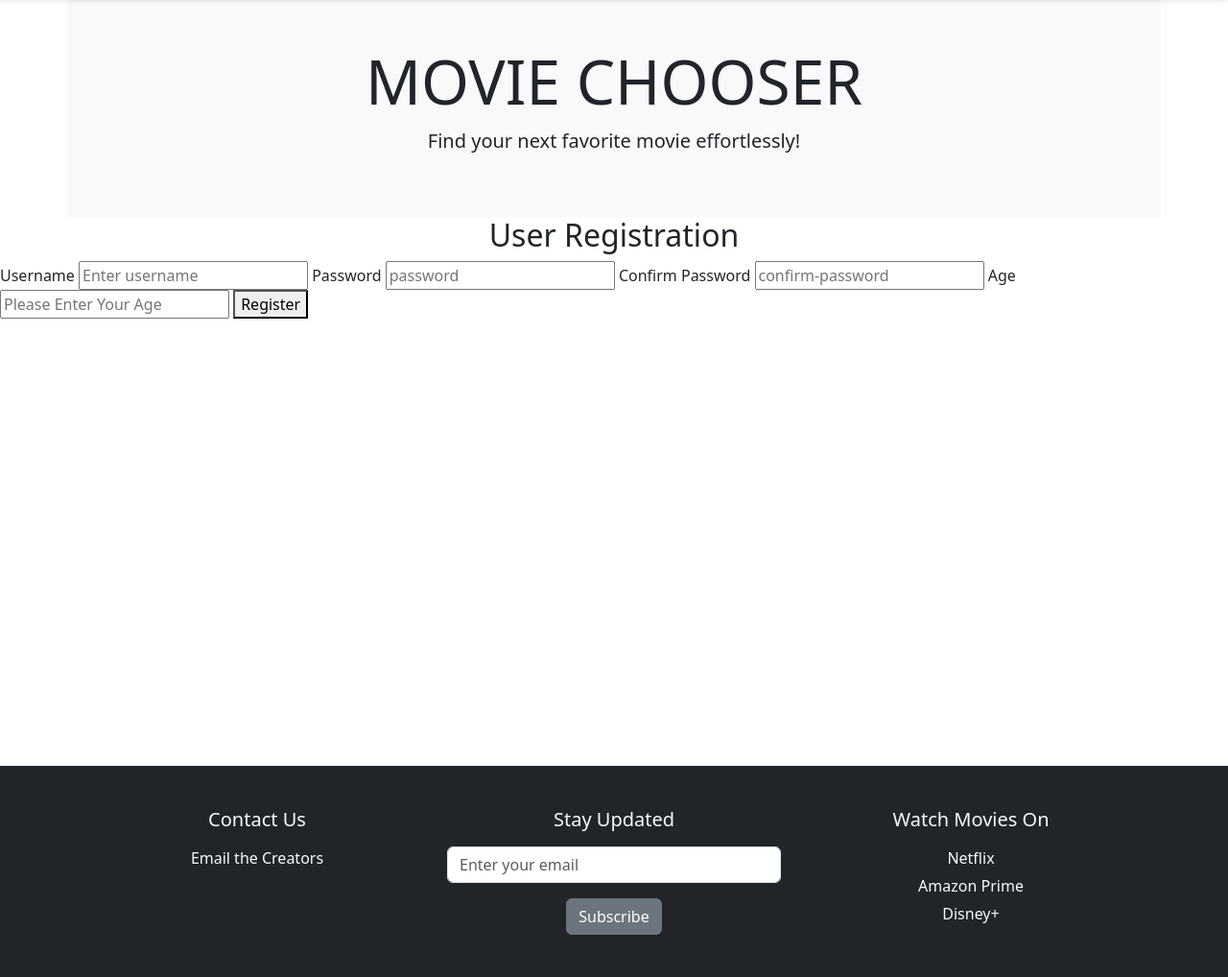
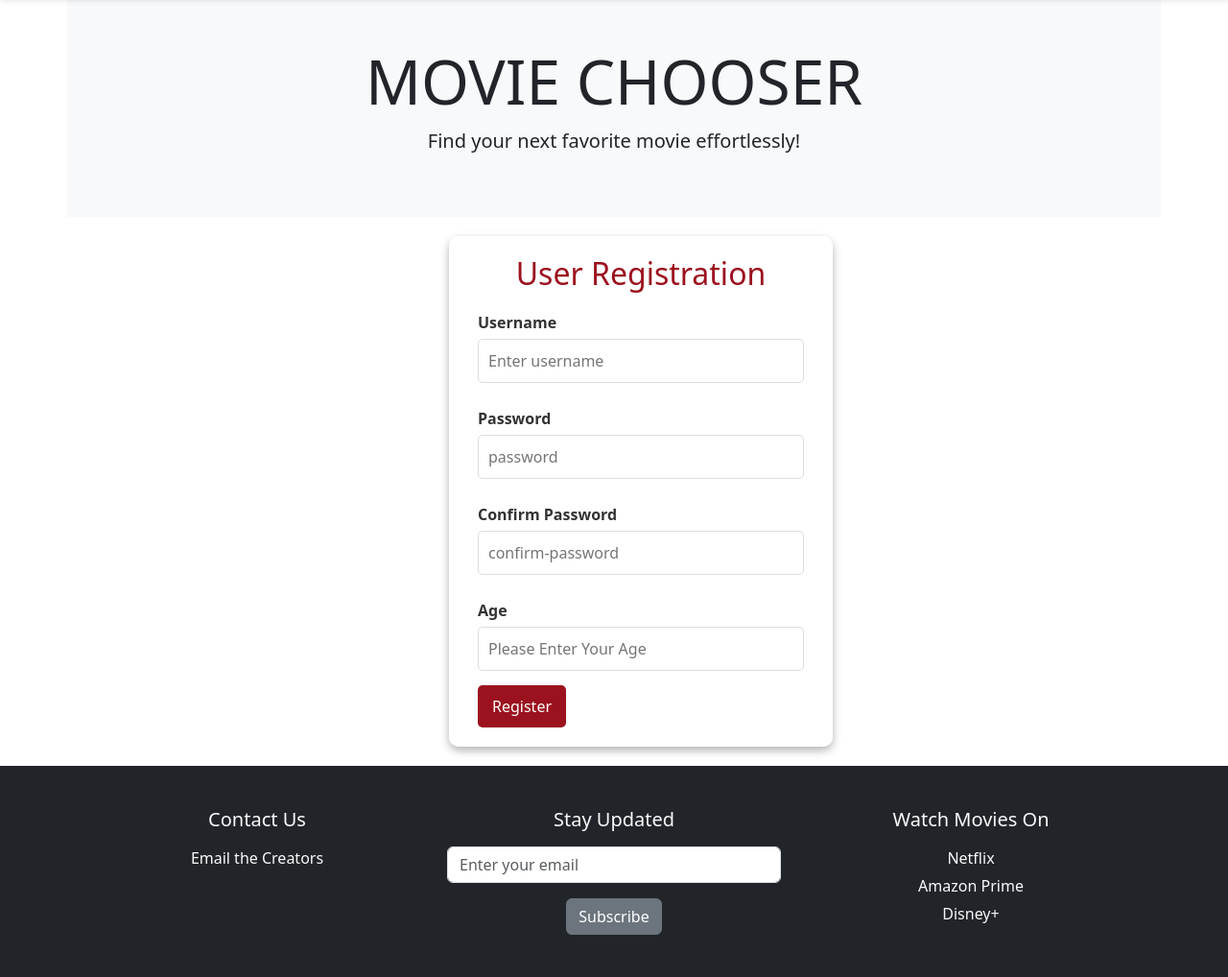
Before and after one commit to FedDawb/movie_chooser, a Flask app: page /register in a window 1280 px wide. Shown: the part 173-1191 px from the top of the page at 96% size. Run offline with Flask 3, Linux system fonts and the light colour scheme; some web fonts are replaced.

Commit message:
added .register-container for ux and ui friendly nav

```diff
--- a/ProjectFiles/static/css/style.css
+++ b/ProjectFiles/static/css/style.css
@@ -299,11 +299,11 @@ main {
 /*--login page-->*/
 
 .login-container {
-    background: rgba(255, 255, 255, 0.8); /* White translucent background */
+    background: rgba(255, 255, 255, 0.8); /* translucent background */
     backdrop-filter: blur(10px); /*Frosted effect */
     padding: 20px 30px;
     border-radius: 10px;
-    box-shadow: 0 4px 10px rgba(0, 0, 0, 0.3); /* Subtle boxing shadow */
+    box-shadow: 0 4px 10px rgba(0, 0, 0, 0.3); /* boxing shadow */
     max-width: 400px;
     width: 100%;
     position: relative;
@@ -348,6 +348,60 @@ main {
     background-color: #b71d29; /* Slightly darker red on hover */
 }
 
+/*Register page-similar styling to login page*/
+
+.register-container {
+    background: rgba(255, 255, 255, 0.8); /* translucent background */
+    backdrop-filter: blur(10px); /*Frosted effect */
+    padding: 20px 30px;
+    border-radius: 10px;
+    box-shadow: 0 4px 10px rgba(0, 0, 0, 0.3); /* boxing shadow */
+    max-width: 400px;
+    width: 100%;
+    position: relative;
+    left: 35%;
+    margin: 20px;
+
+}
+
+.register-container h2 {
+    color: #9b111e; /* Match the themecolor */
+    margin-bottom: 20px;
+}
+
+.register-container label {
+    display: block;
+    margin: 10px 0 5px;
+    color: #333;
+    font-weight: bold;
+}
+
+.register-container input {
+    width: 100%;
+    padding: 10px;
+    margin-bottom: 15px;
+    border: 1px solid #ddd;
+    border-radius: 5px;
+    font-size: 16px;
+}
+
+.register-container button {
+    background-color: #9b111e;
+    color: #fff;
+    border: none;
+    padding: 10px 15px;
+    border-radius: 5px;
+    font-size: 16px;
+    cursor: pointer;
+    transition: background-color 0.3s;
+}
+
+.register-container button:hover {
+    background-color: #b71d29; /* Slightly darker red on hover */
+}
+
+
+
 .login-icon {
     font-size: 1.5rem;
     color: white;
@@ -359,6 +413,8 @@ main {
     transform: scale(1.2);
     animation: shake 0.3s;
 }
+
+
 
 @keyframes shake {
     0%, 100% {
--- a/ProjectFiles/templates/login.html
+++ b/ProjectFiles/templates/login.html
@@ -11,7 +11,7 @@
 
 <!-- Movie Chooser Title -->
 <div class="container py-5 text-center bg-light">
-    <h1 class="display-3">MOVIE CHOOSER</h1>
+    <h1 class="display-3">MOVIE NATCHER</h1>
     <p class="lead">Find your next favorite movie effortlessly!</p>
 </div>
 
@@ -20,8 +20,10 @@
     <form id="loginForm">
         <label for="username">Username</label>
         <input type="text" id="username" name="username" placeholder="Enter username" required>
+
         <label for="password">Password</label>
         <input type="password" id="password" name="password" placeholder="Enter password" required>
+
         <button type="button" onclick="handleLogin()">Login</button>
     </form>
 
```
Also changed, not shown: FrontEnd/Intro.html (added).
